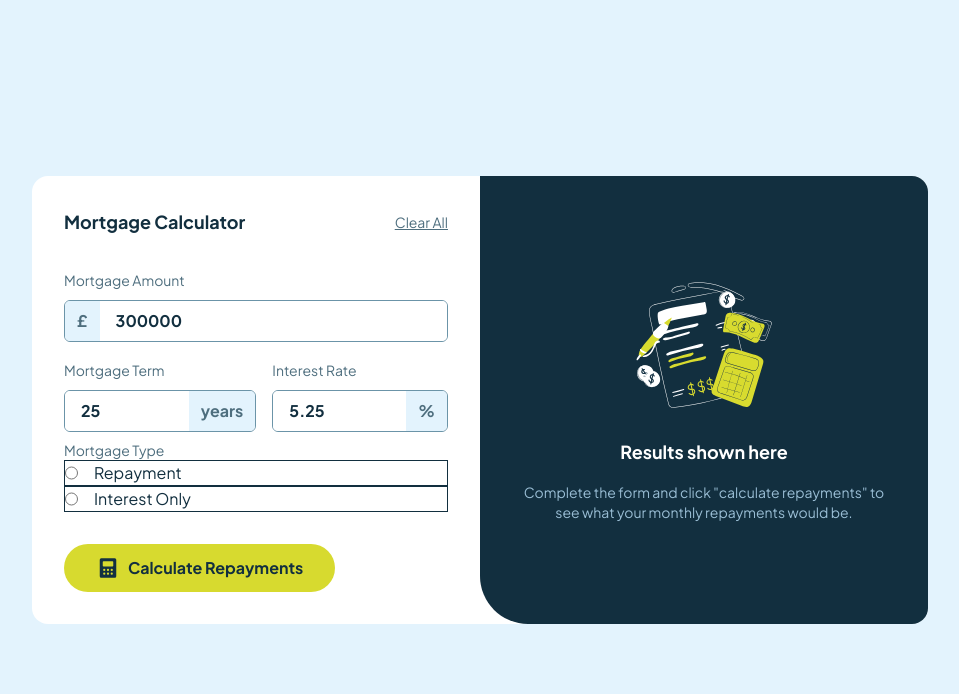
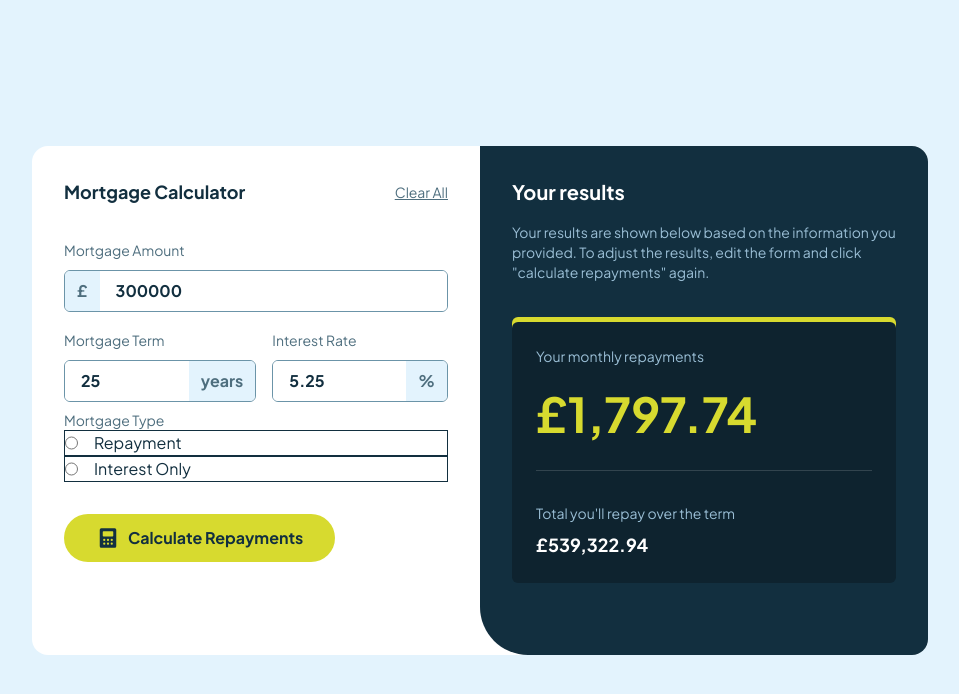
Before and after one commit to Esosek/mortgage-repayment, a Next.js app: page / in a window 1280 px wide. Shown: the top 694 px of the page, without its empty margins (160-1119 px from the left). Built offline with nearby package versions, Linux system fonts and the light colour scheme.

Commit message:
Added desktop Results component

```diff
--- a/app/page.tsx
+++ b/app/page.tsx
@@ -7,7 +7,8 @@ export default function Home() {
     <main className="bg-white w-full max-w-4xl grid md:grid-cols-2 rounded-2xl overflow-clip">
       <Form />
       <div className="bg-slate-900 text-white rounded-bl-[3rem]">
-        <EmptyResults />
+        {/* <EmptyResults /> */}
+        <Results />
       </div>
     </main>
   );
--- a/components/results/EmptyResults.tsx
+++ b/components/results/EmptyResults.tsx
@@ -4,7 +4,7 @@ import calcImage from "@/assets/images/illustration-empty.svg";
 
 export default function EmptyResults() {
   return (
-    <div className="h-full text-center flex flex-col justify-center items-center px-8">
+    <div className="h-full text-center flex flex-col justify-center items-center p-8">
       <Image
         src={calcImage}
         alt="Illustration of empty calculator"
@@ -12,7 +12,7 @@ export default function EmptyResults() {
       />
       <h2 className="font-bold text-lg my-4">Results shown here</h2>
       <p className="text-sm text-slate-300">
-        Complete the form and click &#34;calculate repayments&#34; to see what
+        Complete the form and click &quot;calculate repayments&quot; to see what
         your monthly repayments would be.
       </p>
     </div>
--- a/components/results/Results.tsx
+++ b/components/results/Results.tsx
@@ -1,10 +1,24 @@
-type ResultsProps = {
-}
+type ResultsProps = {};
 
-export default function Results (props: ResultsProps) {
+export default function Results(props: ResultsProps) {
   return (
-    <div>
+    <div className="p-8">
+      <h2 className="font-bold text-xl mb-4">Your results</h2>
+      <p className="text-sm text-slate-300">
+        Your results are shown below based on the information you provided. To
+        adjust the results, edit the form and click &quot;calculate
+        repayments&quot; again.
+      </p>
 
+      <div className="bg-slate-950 rounded-md shadow-lime shadow-[0_-5px_0] my-10 p-6">
+        <h3 className="text-sm text-slate-300">Your monthly repayments</h3>
+        <p className="my-6 text-5xl font-bold text-lime">£1,797.74</p>
+        <hr className="border-white/15 my-8" />
+        <p className="text-sm text-slate-300 my-2">
+          Total you&apos;ll repay over the term
+        </p>
+        <p className="font-bold text-lg">£539,322.94</p>
+      </div>
     </div>
   );
 }
--- a/tailwind.config.ts
+++ b/tailwind.config.ts
@@ -16,6 +16,7 @@ const config: Config = {
       'slate-500': ' hsl(200, 26%, 54%)',
       'slate-700': 'hsl(200, 24%, 40%)',
       'slate-900': 'hsl(202, 55%, 16%)',
+      'slate-950': 'hsl(202, 55%, 12%)',
     },
     extend: {
       fontWeight: {
```
